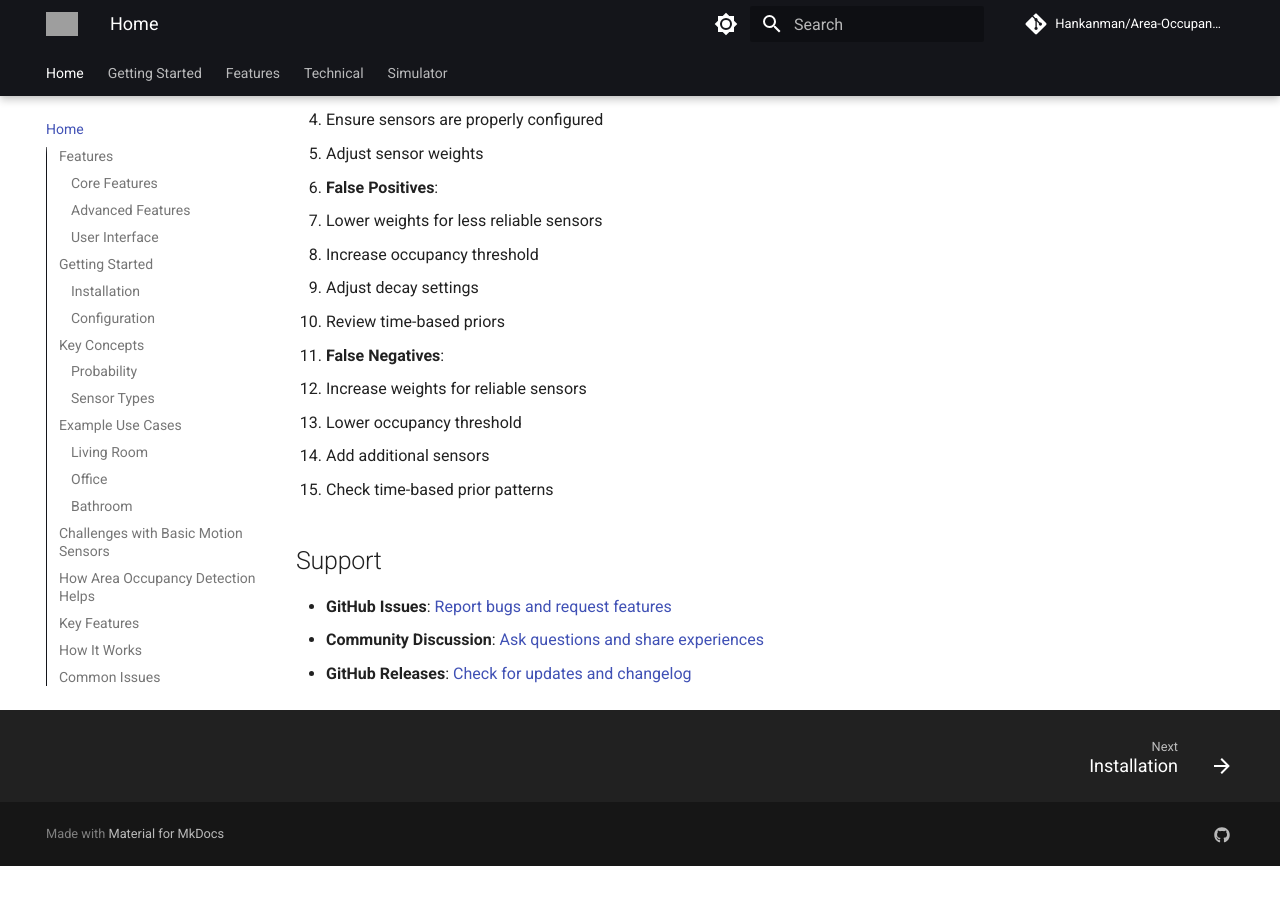
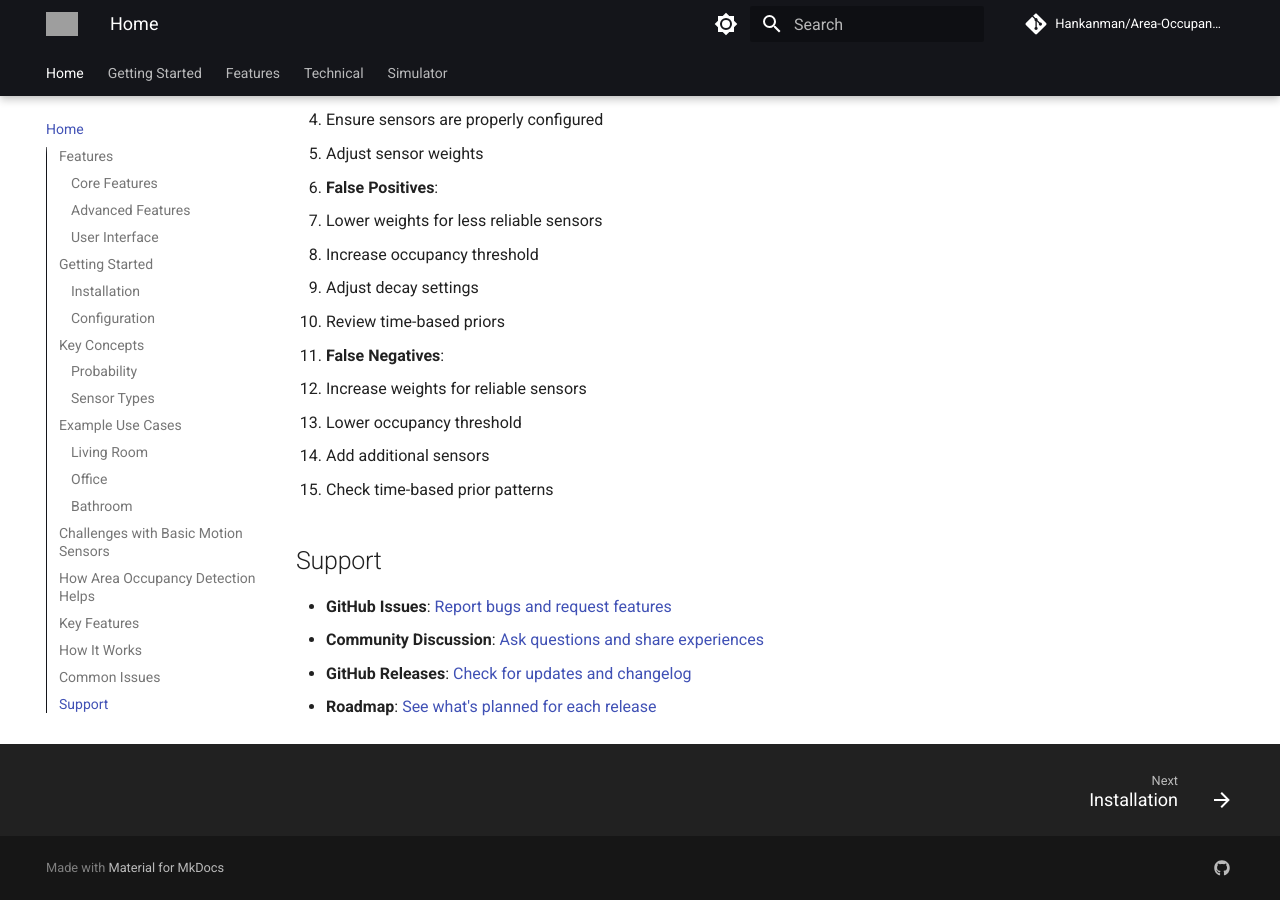
Before and after one commit to Hankanman/Area-Occupancy-Detection, an MkDocs documentation site: the page built from docs/docs/index.md, in a window 1280 px wide and 900 px high, scrolled down 5549 px. Built offline with MkDocs 1.6.1 and Material for MkDocs 9.7.7, drawn with Linux system fonts in a browser that asks for light colours; comment, search, counter and statistics services are not loaded; before the commit the page ends 6415 px from its top, so only the background shows below that; grey boxes are pictures that could not be loaded.

Commit message:
docs: link the public roadmap; list 2026.12.1's plans
Co-Authored-By: Claude Sonnet 5.5 <noreply@anthropic.com>
Claude-Session: https://claude.ai/code/session_01JScVzM9kxqh9q5sZR2BTVV

```diff
--- a/docs/docs/index.md
+++ b/docs/docs/index.md
@@ -171,3 +171,4 @@ This integration provides enhanced room occupancy detection for Home Assistant b
 - **GitHub Issues**: [Report bugs and request features](https://github.com/Hankanman/Area-Occupancy-Detection/issues)
 - **Community Discussion**: [Ask questions and share experiences](https://github.com/Hankanman/Area-Occupancy-Detection/discussions)
 - **GitHub Releases**: [Check for updates and changelog](https://github.com/Hankanman/Area-Occupancy-Detection/releases)
+- **Roadmap**: [See what's planned for each release](https://github.com/users/Hankanman/projects/5)
```
Also changed, not shown: README.md.
